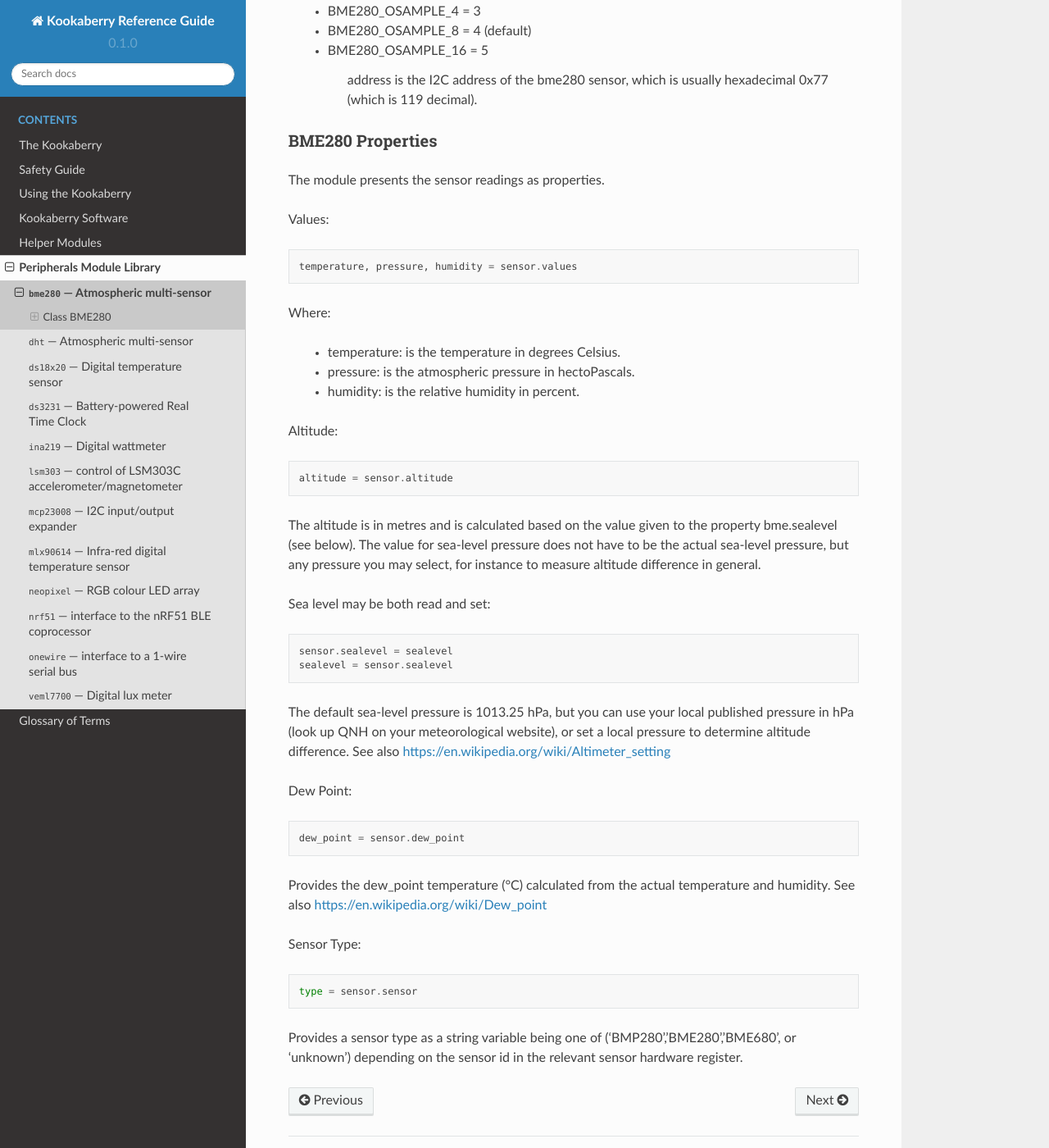
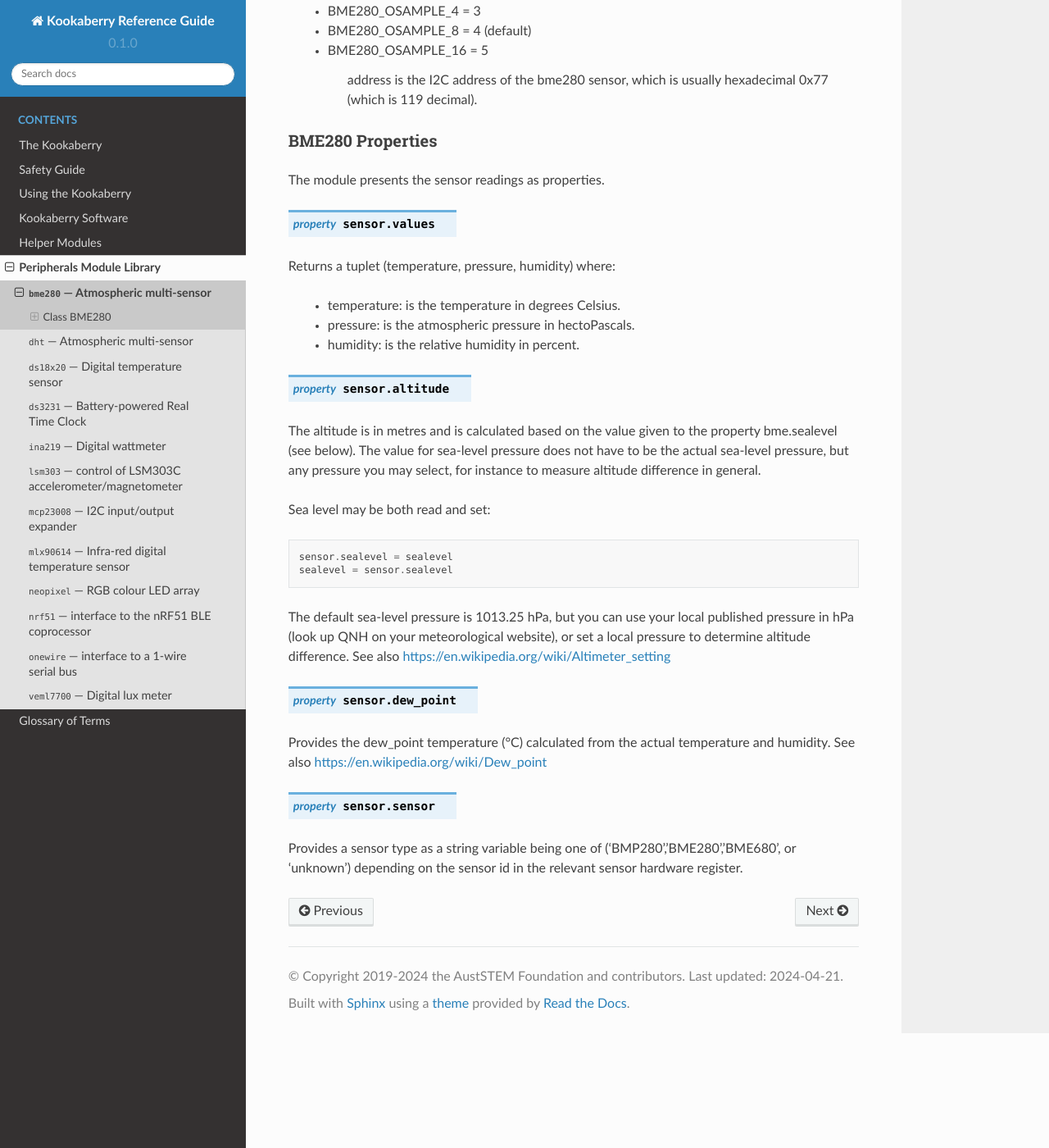
Before and after one commit to TDStrasser/Kookaberry-Reference-Guide, a Sphinx documentation site: the page built from docs/source/bme280.rst, in a window 1280 px wide and 1400 px high, scrolled down 1215 px. Shown: the whole window at 82% size. Built offline with Sphinx 7.4.7 and the Read the Docs theme 2.0.0, drawn with Linux system fonts in a browser that asks for light colours.

Commit message:
Updated bme280 properties

```diff
--- a/docs/source/bme280.rst
+++ b/docs/source/bme280.rst
@@ -73,19 +73,15 @@ BME280 Properties
 
 The module presents the sensor readings as properties.
 
-Values::
+.. property:: sensor.values
 
-    temperature, pressure, humidity = sensor.values
-
-Where:
+Returns a tuplet (temperature, pressure, humidity) where:
 
   -	temperature: is the temperature in degrees Celsius.
   -	pressure: is the atmospheric pressure in hectoPascals.
   -	humidity: is the relative humidity in percent.
 
-Altitude::
-
-    altitude = sensor.altitude
+.. property:: sensor.altitude
 
 The altitude is in metres and is calculated based on the value given to the property bme.sealevel (see below).
 The value for sea-level pressure does not have to be the actual sea-level pressure, but any pressure you may select,
@@ -101,17 +97,13 @@ The default sea-level pressure is 1013.25 hPa, but you can use your local publis
 or set a local pressure to determine altitude difference.
 See also https://en.wikipedia.org/wiki/Altimeter_setting
 
-Dew Point::
-
-    dew_point = sensor.dew_point
+.. property:: sensor.dew_point
 
 
 Provides the dew_point temperature (°C) calculated from the actual temperature and humidity.
 See also https://en.wikipedia.org/wiki/Dew_point
 
-Sensor Type::
-
-    type = sensor.sensor
+.. property:: sensor.sensor
 
 
 Provides a sensor type as a string variable being one of ('BMP280','BME280','BME680', or 'unknown') depending on the sensor id
```
